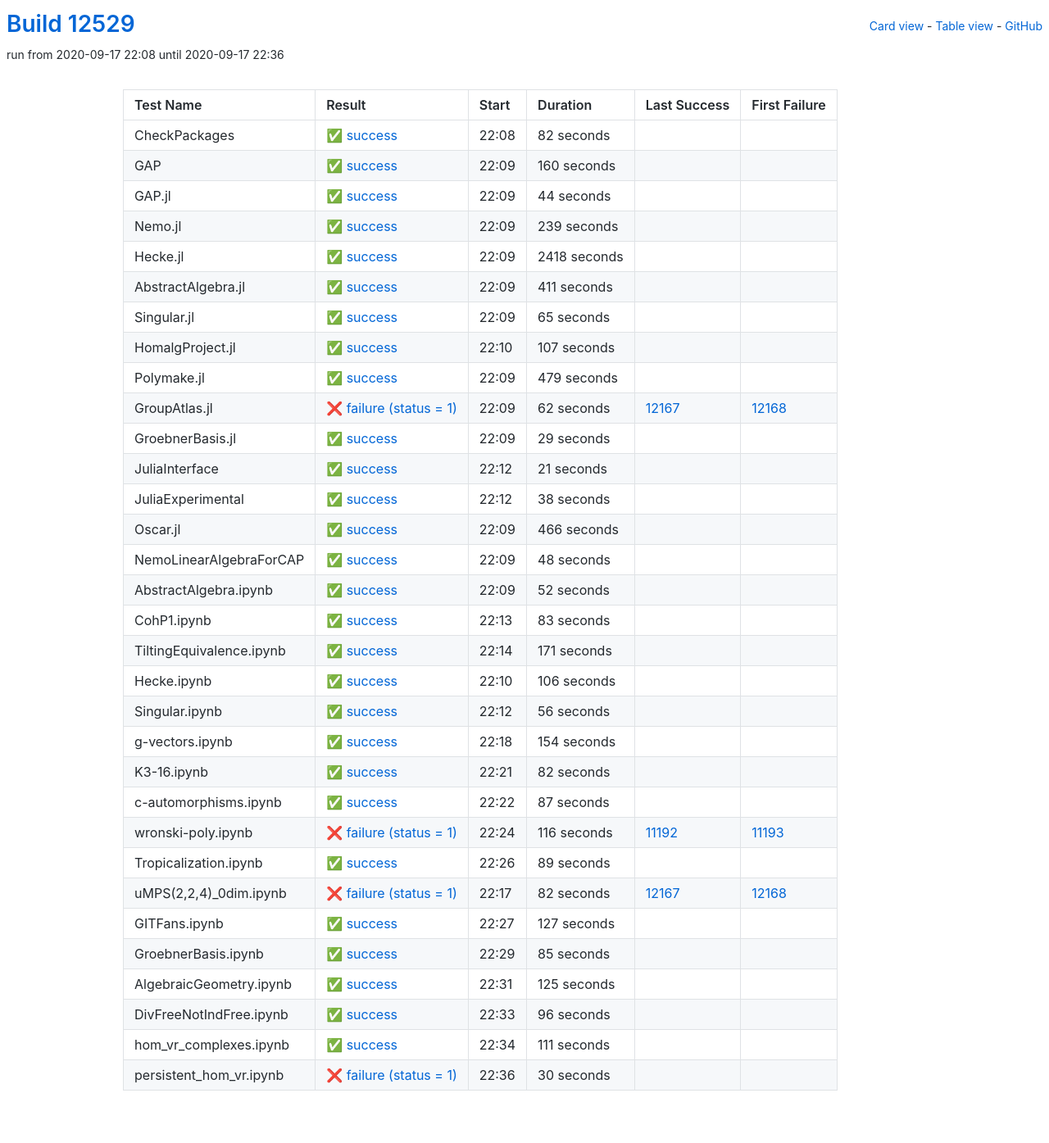
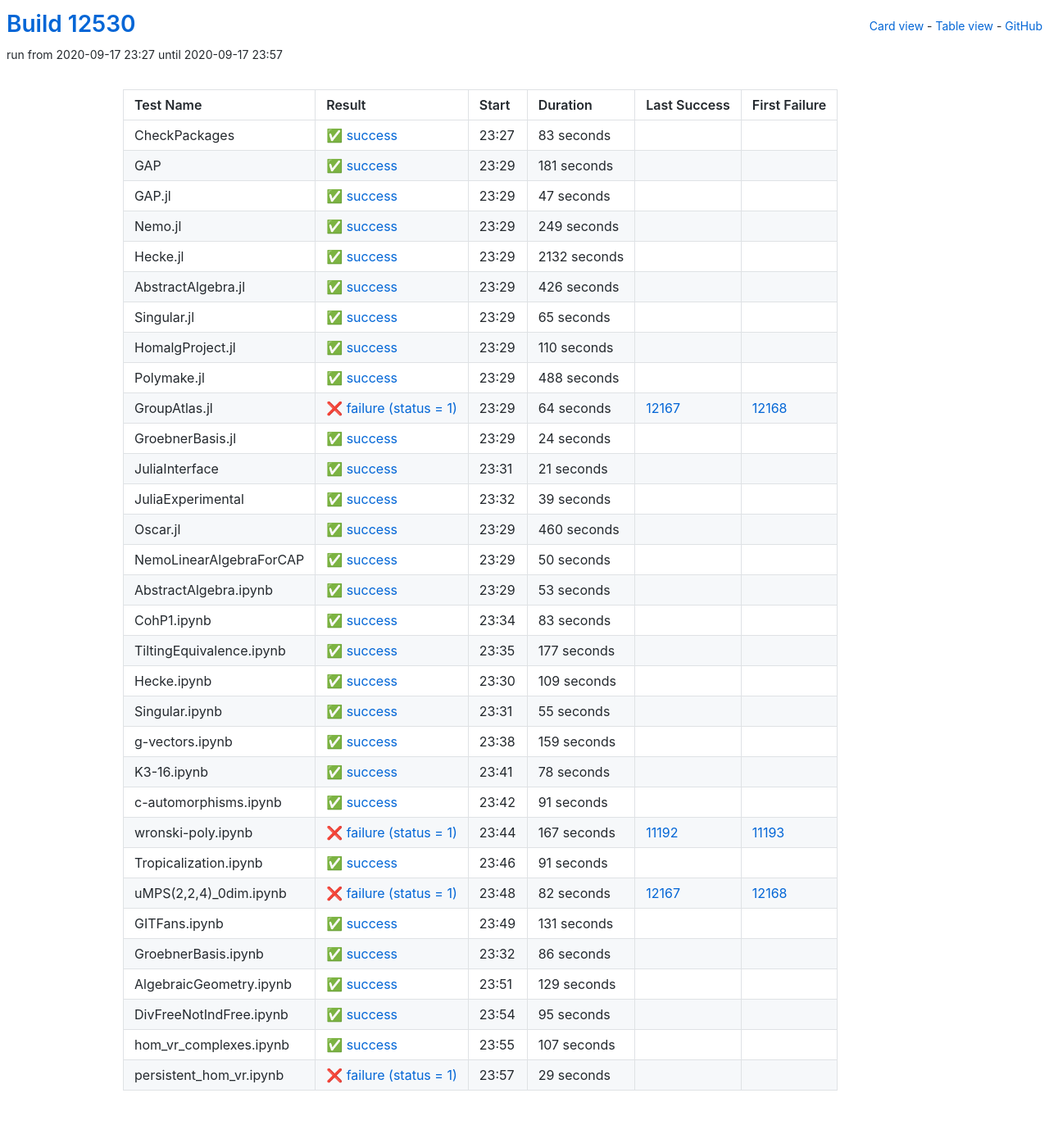
Before and after one commit to oscar-system/oscar-ci-status, a Jekyll site: the page built from table.html, in a window 1280 px wide. Shown: the whole page at 82% size. Built offline with Jekyll 4.4.1, drawn with Linux system fonts in a browser that asks for light colours.

Commit message:
Build #12530

```diff
--- a/_data/ci.yml
+++ b/_data/ci.yml
@@ -1,6 +1,6 @@
 ---
-build: 12529
-build_url: https://oscarci.mathematik.uni-kl.de/job/oscar/12529/
+build: 12530
+build_url: https://oscarci.mathematik.uni-kl.de/job/oscar/12530/
 job: oscar
 organization: oscar-system
 repo: oscar-ci-status
@@ -8,80 +8,80 @@
 tests:
 - name: CheckPackages
   id: checkpackages
-  log: https://oscarci.mathematik.uni-kl.de/job/oscar/12529/artifact/logs/build-12529/CheckPackages.log
-  start: 2020-09-17 22:08
+  log: https://oscarci.mathematik.uni-kl.de/job/oscar/12530/artifact/logs/build-12530/CheckPackages.log
+  start: 2020-09-17 23:27
   success: true
   exitcode: 0
   status: success
-  duration: 82
+  duration: 83
   last_success: false
   last_success_url:
   first_failure: false
   first_failure_url:
 - name: GAP
   id: gap
-  log: https://oscarci.mathematik.uni-kl.de/job/oscar/12529/artifact/logs/build-12529/GAP.log
-  start: 2020-09-17 22:09
+  log: https://oscarci.mathematik.uni-kl.de/job/oscar/12530/artifact/logs/build-12530/GAP.log
+  start: 2020-09-17 23:29
   success: true
   exitcode: 0
   status: success
-  duration: 160
+  duration: 181
   last_success: false
   last_success_url:
   first_failure: false
   first_failure_url:
 - name: GAP.jl
   id: gap-jl
-  log: https://oscarci.mathematik.uni-kl.de/job/oscar/12529/artifact/logs/build-12529/GAP.jl.log
-  start: 2020-09-17 22:09
+  log: https://oscarci.mathematik.uni-kl.de/job/oscar/12530/artifact/logs/build-12530/GAP.jl.log
+  start: 2020-09-17 23:29
   success: true
   exitcode: 0
   status: success
-  duration: 44
+  duration: 47
   last_success: false
   last_success_url:
   first_failure: false
   first_failure_url:
 - name: Nemo.jl
   id: nemo-jl
-  log: https://oscarci.mathematik.uni-kl.de/job/oscar/12529/artifact/logs/build-12529/Nemo.jl.log
-  start: 2020-09-17 22:09
+  log: https://oscarci.mathematik.uni-kl.de/job/oscar/12530/artifact/logs/build-12530/Nemo.jl.log
+  start: 2020-09-17 23:29
   success: true
   exitcode: 0
   status: success
-  duration: 239
+  duration: 249
   last_success: false
   last_success_url:
   first_failure: false
   first_failure_url:
 - name: Hecke.jl
   id: hecke-jl
-  log: https://oscarci.mathematik.uni-kl.de/job/oscar/12529/artifact/logs/build-12529/Hecke.jl.log
-  start: 2020-09-17 22:09
+  log: https://oscarci.mathematik.uni-kl.de/job/oscar/12530/artifact/logs/build-12530/Hecke.jl.log
+  start: 2020-09-17 23:29
   success: true
   exitcode: 0
   status: success
-  duration: 2418
+  duration: 2132
   last_success: false
   last_success_url:
   first_failure: false
   first_failure_url:
 - name: AbstractAlgebra.jl
   id: abstractalgebra-jl
-  log: https://oscarci.mathematik.uni-kl.de/job/oscar/12529/artifact/logs/build-12529/AbstractAlgebra.jl.log
-  start: 2020-09-17 22:09
+  log: https://oscarci.mathematik.uni-kl.de/job/oscar/12530/artifact/logs/build-12530/AbstractAlgebra.jl.log
+  start: 2020-09-17 23:29
   success: true
   exitcode: 0
   status: success
-  duration: 411
+  duration: 426
   last_success: false
   last_success_url:
   first_failure: false
   first_failure_url:
 - name: Singular.jl
   id: singular-jl
-  log: https://oscarci.mathematik.uni-kl.de/job/oscar/12529/artifact/logs/build-12529/Singular.jl.log
-  start: 2020-09-17 22:09
+  log: https://oscarci.mathematik.uni-kl.de/job/oscar/12530/artifact/logs/build-12530/Singular.jl.log
+  start: 2020-09-17 23:29
   success: true
   exitcode: 0
   status: success
@@ -92,56 +92,56 @@
   first_failure_url:
 - name: HomalgProject.jl
   id: homalgproject-jl
-  log: https://oscarci.mathematik.uni-kl.de/job/oscar/12529/artifact/logs/build-12529/HomalgProject.jl.log
-  start: 2020-09-17 22:10
+  log: https://oscarci.mathematik.uni-kl.de/job/oscar/12530/artifact/logs/build-12530/HomalgProject.jl.log
+  start: 2020-09-17 23:29
   success: true
   exitcode: 0
   status: success
-  duration: 107
+  duration: 110
   last_success: false
   last_success_url:
   first_failure: false
   first_failure_url:
 - name: Polymake.jl
   id: polymake-jl
-  log: https://oscarci.mathematik.uni-kl.de/job/oscar/12529/artifact/logs/build-12529/Polymake.jl.log
-  start: 2020-09-17 22:09
+  log: https://oscarci.mathematik.uni-kl.de/job/oscar/12530/artifact/logs/build-12530/Polymake.jl.log
+  start: 2020-09-17 23:29
   success: true
   exitcode: 0
   status: success
-  duration: 479
+  duration: 488
   last_success: false
   last_success_url:
   first_failure: false
   first_failure_url:
 - name: GroupAtlas.jl
   id: groupatlas-jl
-  log: https://oscarci.mathematik.uni-kl.de/job/oscar/12529/artifact/logs/build-12529/GroupAtlas.jl.log
-  start: 2020-09-17 22:09
+  log: https://oscarci.mathematik.uni-kl.de/job/oscar/12530/artifact/logs/build-12530/GroupAtlas.jl.log
+  start: 2020-09-17 23:29
   success: false
   exitcode: 1
   status: failure
-  duration: 62
+  duration: 64
   last_success: 12167
   last_success_url: https://oscarci.mathematik.uni-kl.de/job/oscar/12167/
   first_failure: 12168
   first_failure_url: https://oscarci.mathematik.uni-kl.de/job/oscar/12168/
 - name: GroebnerBasis.jl
   id: groebnerbasis-jl
-  log: https://oscarci.mathematik.uni-kl.de/job/oscar/12529/artifact/logs/build-12529/GroebnerBasis.jl.log
-  start: 2020-09-17 22:09
+  log: https://oscarci.mathematik.uni-kl.de/job/oscar/12530/artifact/logs/build-12530/GroebnerBasis.jl.log
+  start: 2020-09-17 23:29
   success: true
   exitcode: 0
   status: success
-  duration: 29
+  duration: 24
   last_success: false
   last_success_url:
   first_failure: false
   first_failure_url:
 - name: JuliaInterface
   id: juliainterface
-  log: https://oscarci.mathematik.uni-kl.de/job/oscar/12529/artifact/logs/build-12529/JuliaInterface.log
-  start: 2020-09-17 22:12
+  log: https://oscarci.mathematik.uni-kl.de/job/oscar/12530/artifact/logs/build-12530/JuliaInterface.log
+  start: 2020-09-17 23:31
   success: true
   exitcode: 0
   status: success
@@ -152,56 +152,56 @@
   first_failure_url:
 - name: JuliaExperimental
   id: juliaexperimental
-  log: https://oscarci.mathematik.uni-kl.de/job/oscar/12529/artifact/logs/build-12529/JuliaExperimental.log
-  start: 2020-09-17 22:12
+  log: https://oscarci.mathematik.uni-kl.de/job/oscar/12530/artifact/logs/build-12530/JuliaExperimental.log
+  start: 2020-09-17 23:32
   success: true
   exitcode: 0
   status: success
-  duration: 38
+  duration: 39
   last_success: false
   last_success_url:
   first_failure: false
   first_failure_url:
 - name: Oscar.jl
   id: oscar-jl
-  log: https://oscarci.mathematik.uni-kl.de/job/oscar/12529/artifact/logs/build-12529/Oscar.jl.log
-  start: 2020-09-17 22:09
+  log: https://oscarci.mathematik.uni-kl.de/job/oscar/12530/artifact/logs/build-12530/Oscar.jl.log
+  start: 2020-09-17 23:29
   success: true
   exitcode: 0
   status: success
-  duration: 466
+  duration: 460
   last_success: false
   last_success_url:
   first_failure: false
   first_failure_url:
 - name: NemoLinearAlgebraForCAP
   id: nemolinearalgebraforcap
-  log: https://oscarci.mathematik.uni-kl.de/job/oscar/12529/artifact/logs/build-12529/NemoLinearAlgebraForCAP.log
-  start: 2020-09-17 22:09
+  log: https://oscarci.mathematik.uni-kl.de/job/oscar/12530/artifact/logs/build-12530/NemoLinearAlgebraForCAP.log
+  start: 2020-09-17 23:29
   success: true
   exitcode: 0
   status: success
-  duration: 48
+  duration: 50
   last_success: false
   last_success_url:
   first_failure: false
   first_failure_url:
 - name: AbstractAlgebra.ipynb
   id: abstractalgebra-ipynb
-  log: https://oscarci.mathematik.uni-kl.de/job/oscar/12529/artifact/logs/build-12529/AbstractAlgebra.ipynb.log
-  start: 2020-09-17 22:09
+  log: https://oscarci.mathematik.uni-kl.de/job/oscar/12530/artifact/logs/build-12530/AbstractAlgebra.ipynb.log
+  start: 2020-09-17 23:29
   success: true
   exitcode: 0
   status: success
-  duration: 52
+  duration: 53
   last_success: false
   last_success_url:
   first_failure: false
   first_failure_url:
 - name: CohP1.ipynb
   id: cohp1-ipynb
-  log: https://oscarci.mathematik.uni-kl.de/job/oscar/12529/artifact/logs/build-12529/CohP1.ipynb.log
-  start: 2020-09-17 22:13
+  log: https://oscarci.mathematik.uni-kl.de/job/oscar/12530/artifact/logs/build-12530/CohP1.ipynb.log
+  start: 2020-09-17 23:34
   success: true
   exitcode: 0
   status: success
@@ -212,104 +212,104 @@
   first_failure_url:
 - name: TiltingEquivalence.ipynb
   id: tiltingequivalence-ipynb
-  log: https://oscarci.mathematik.uni-kl.de/job/oscar/12529/artifact/logs/build-12529/TiltingEquivalence.ipynb.log
-  start: 2020-09-17 22:14
+  log: https://oscarci.mathematik.uni-kl.de/job/oscar/12530/artifact/logs/build-12530/TiltingEquivalence.ipynb.log
+  start: 2020-09-17 23:35
   success: true
   exitcode: 0
   status: success
-  duration: 171
+  duration: 177
   last_success: false
   last_success_url:
   first_failure: false
   first_failure_url:
 - name: Hecke.ipynb
   id: hecke-ipynb
-  log: https://oscarci.mathematik.uni-kl.de/job/oscar/12529/artifact/logs/build-12529/Hecke.ipynb.log
-  start: 2020-09-17 22:10
+  log: https://oscarci.mathematik.uni-kl.de/job/oscar/12530/artifact/logs/build-12530/Hecke.ipynb.log
+  start: 2020-09-17 23:30
   success: true
   exitcode: 0
   status: success
-  duration: 106
+  duration: 109
   last_success: false
   last_success_url:
   first_failure: false
   first_failure_url:
 - name: Singular.ipynb
   id: singular-ipynb
-  log: https://oscarci.mathematik.uni-kl.de/job/oscar/12529/artifact/logs/build-12529/Singular.ipynb.log
-  start: 2020-09-17 22:12
+  log: https://oscarci.mathematik.uni-kl.de/job/oscar/12530/artifact/logs/build-12530/Singular.ipynb.log
+  start: 2020-09-17 23:31
   success: true
   exitcode: 0
   status: success
-  duration: 56
+  duration: 55
   last_success: false
   last_success_url:
   first_failure: false
   first_failure_url:
 - name: g-vectors.ipynb
   id: g-vectors-ipynb
-  log: https://oscarci.mathematik.uni-kl.de/job/oscar/12529/artifact/logs/build-12529/g-vectors.ipynb.log
-  start: 2020-09-17 22:18
+  log: https://oscarci.mathematik.uni-kl.de/job/oscar/12530/artifact/logs/build-12530/g-vectors.ipynb.log
+  start: 2020-09-17 23:38
   success: true
   exitcode: 0
   status: success
-  duration: 154
+  duration: 159
   last_success: false
   last_success_url:
   first_failure: false
   first_failure_url:
 - name: K3-16.ipynb
   id: k3-16-ipynb
-  log: https://oscarci.mathematik.uni-kl.de/job/oscar/12529/artifact/logs/build-12529/K3-16.ipynb.log
-  start: 2020-09-17 22:21
+  log: https://oscarci.mathematik.uni-kl.de/job/oscar/12530/artifact/logs/build-12530/K3-16.ipynb.log
+  start: 2020-09-17 23:41
   success: true
   exitcode: 0
   status: success
-  duration: 82
+  duration: 78
   last_success: false
   last_success_url:
   first_failure: false
   first_failure_url:
 - name: c-automorphisms.ipynb
   id: c-automorphisms-ipynb
-  log: https://oscarci.mathematik.uni-kl.de/job/oscar/12529/artifact/logs/build-12529/c-automorphisms.ipynb.log
-  start: 2020-09-17 22:22
+  log: https://oscarci.mathematik.uni-kl.de/job/oscar/12530/artifact/logs/build-12530/c-automorphisms.ipynb.log
+  start: 2020-09-17 23:42
   success: true
   exitcode: 0
   status: success
-  duration: 87
+  duration: 91
   last_success: false
   last_success_url:
   first_failure: false
   first_failure_url:
 - name: wronski-poly.ipynb
   id: wronski-poly-ipynb
-  log: https://oscarci.mathematik.uni-kl.de/job/oscar/12529/artifact/logs/build-12529/wronski-poly.ipynb.log
-  start: 2020-09-17 22:24
+  log: https://oscarci.mathematik.uni-kl.de/job/oscar/12530/artifact/logs/build-12530/wronski-poly.ipynb.log
+  start: 2020-09-17 23:44
   success: false
   exitcode: 1
   status: failure
-  duration: 116
+  duration: 167
   last_success: 11192
   last_success_url: https://oscarci.mathematik.uni-kl.de/job/oscar/11192/
   first_failure: 11193
   first_failure_url: https://oscarci.mathematik.uni-kl.de/job/oscar/11193/
 - name: Tropicalization.ipynb
   id: tropicalization-ipynb
-  log: https://oscarci.mathematik.uni-kl.de/job/oscar/12529/artifact/logs/build-12529/Tropicalization.ipynb.log
-  start: 2020-09-17 22:26
+  log: https://oscarci.mathematik.uni-kl.de/job/oscar/12530/artifact/logs/build-12530/Tropicalization.ipynb.log
+  start: 2020-09-17 23:46
   success: true
   exitcode: 0
   status: success
-  duration: 89
+  duration: 91
   last_success: false
   last_success_url:
   first_failure: false
   first_failure_url:
 - name: uMPS(2,2,4)_0dim.ipynb
   id: umps-2-2-4-0dim-ipynb
-  log: https://oscarci.mathematik.uni-kl.de/job/oscar/12529/artifact/logs/build-12529/uMPS-2-2-4-_0dim.ipynb.log
-  start: 2020-09-17 22:17
+  log: https://oscarci.mathematik.uni-kl.de/job/oscar/12530/artifact/logs/build-12530/uMPS-2-2-4-_0dim.ipynb.log
+  start: 2020-09-17 23:48
   success: false
   exitcode: 1
   status: failure
@@ -320,72 +320,72 @@
   first_failure_url: https://oscarci.mathematik.uni-kl.de/job/oscar/12168/
 - name: GITFans.ipynb
   id: gitfans-ipynb
-  log: https://oscarci.mathematik.uni-kl.de/job/oscar/12529/artifact/logs/build-12529/GITFans.ipynb.log
-  start: 2020-09-17 22:27
+  log: https://oscarci.mathematik.uni-kl.de/job/oscar/12530/artifact/logs/build-12530/GITFans.ipynb.log
+  start: 2020-09-17 23:49
   success: true
   exitcode: 0
   status: success
-  duration: 127
+  duration: 131
   last_success: false
   last_success_url:
   first_failure: false
   first_failure_url:
 - name: GroebnerBasis.ipynb
   id: groebnerbasis-ipynb
-  log: https://oscarci.mathematik.uni-kl.de/job/oscar/12529/artifact/logs/build-12529/GroebnerBasis.ipynb.log
-  start: 2020-09-17 22:29
+  log: https://oscarci.mathematik.uni-kl.de/job/oscar/12530/artifact/logs/build-12530/GroebnerBasis.ipynb.log
+  start: 2020-09-17 23:32
   success: true
   exitcode: 0
   status: success
-  duration: 85
+  duration: 86
   last_success: false
   last_success_url:
   first_failure: false
   first_failure_url:
 - name: AlgebraicGeometry.ipynb
   id: algebraicgeometry-ipynb
-  log: https://oscarci.mathematik.uni-kl.de/job/oscar/12529/artifact/logs/build-12529/AlgebraicGeometry.ipynb.log
-  start: 2020-09-17 22:31
+  log: https://oscarci.mathematik.uni-kl.de/job/oscar/12530/artifact/logs/build-12530/AlgebraicGeometry.ipynb.log
+  start: 2020-09-17 23:51
   success: true
   exitcode: 0
   status: success
-  duration: 125
+  duration: 129
   last_success: false
   last_success_url:
   first_failure: false
   first_failure_url:
 - name: DivFreeNotIndFree.ipynb
   id: divfreenotindfree-ipynb
-  log: https://oscarci.mathematik.uni-kl.de/job/oscar/12529/artifact/logs/build-12529/DivFreeNotIndFree.ipynb.log
-  start: 2020-09-17 22:33
+  log: https://oscarci.mathematik.uni-kl.de/job/oscar/12530/artifact/logs/build-12530/DivFreeNotIndFree.ipynb.log
+  start: 2020-09-17 23:54
   success: true
   exitcode: 0
   status: success
-  duration: 96
+  duration: 95
   last_success: false
   last_success_url:
   first_failure: false
   first_failure_url:
 - name: hom_vr_complexes.ipynb
   id: hom-vr-complexes-ipynb
-  log: https://oscarci.mathematik.uni-kl.de/job/oscar/12529/artifact/logs/build-12529/hom_vr_complexes.ipynb.log
-  start: 2020-09-17 22:34
+  log: https://oscarci.mathematik.uni-kl.de/job/oscar/12530/artifact/logs/build-12530/hom_vr_complexes.ipynb.log
+  start: 2020-09-17 23:55
   success: true
   exitcode: 0
   status: success
-  duration: 111
+  duration: 107
   last_success: false
   last_success_url:
   first_failure: false
   first_failure_url:
 - name: persistent_hom_vr.ipynb
   id: persistent-hom-vr-ipynb
-  log: https://oscarci.mathematik.uni-kl.de/job/oscar/12529/artifact/logs/build-12529/persistent_hom_vr.ipynb.log
-  start: 2020-09-17 22:36
+  log: https://oscarci.mathematik.uni-kl.de/job/oscar/12530/artifact/logs/build-12530/persistent_hom_vr.ipynb.log
+  start: 2020-09-17 23:57
   success: false
   exitcode: 1
   status: failure
-  duration: 30
+  duration: 29
   last_success: false
   last_success_url:
   first_failure: false
```
Also changed, not shown: README.md.
